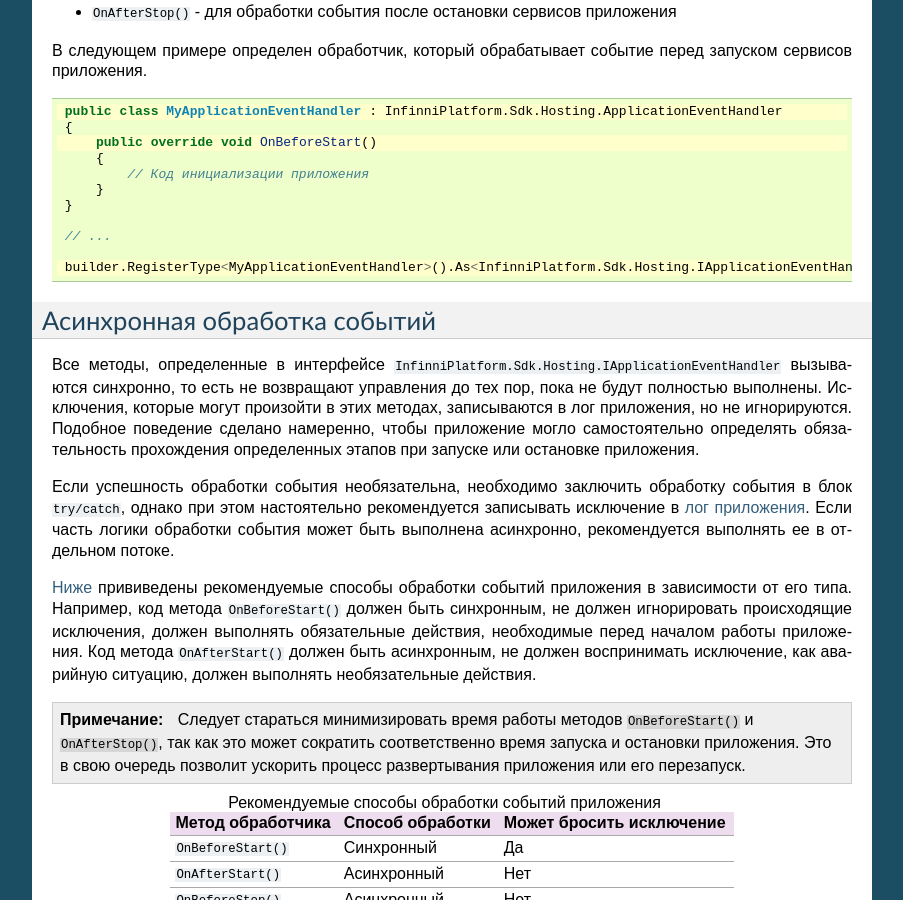
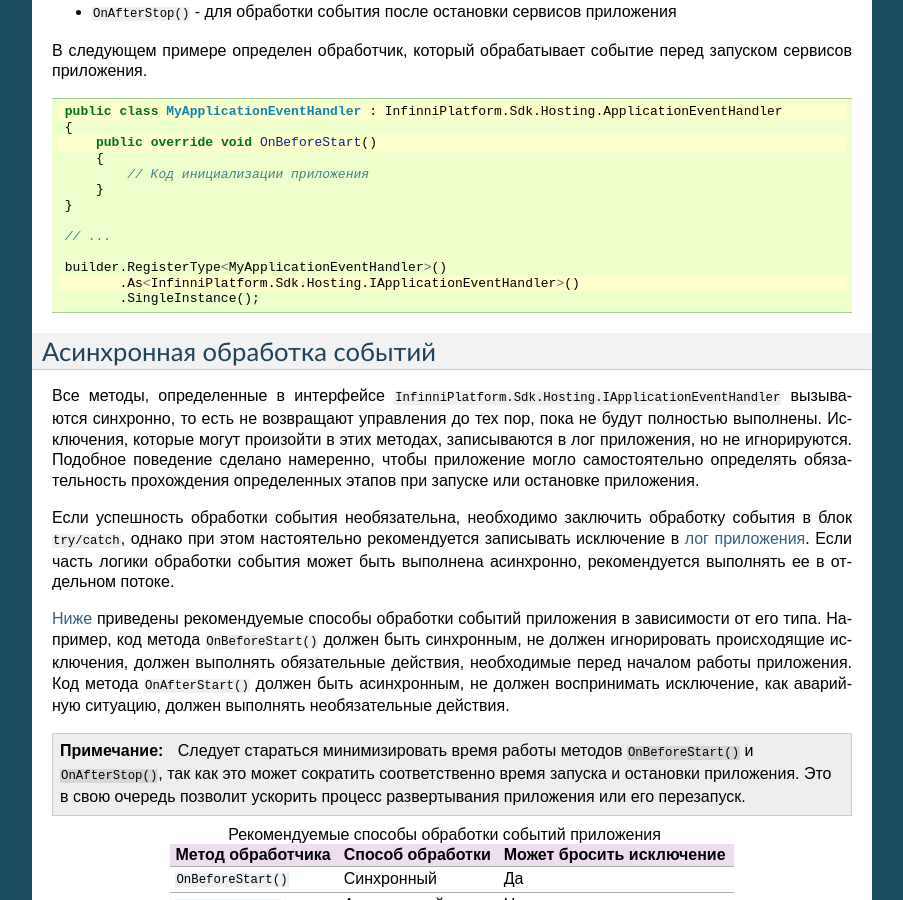
Before and after one commit to InfinniPlatform/InfinniPlatform.readthedocs.org, a Sphinx documentation site: the page built from docs/source/03-hosting/index.rst, in a window 1280 px wide and 900 px high, scrolled down 1224 px. Shown: the whole window, without its empty margins (198-1101 px from the left). Built offline with Sphinx 7.4.7, drawn with Linux system fonts in a browser that asks for light colours; some of the changed lines change nothing that is shown; some of the changed text lies outside the part shown.

Commit message:
Fix Hosting part

```diff
--- a/docs/source/03-hosting/index.rst
+++ b/docs/source/03-hosting/index.rst
@@ -11,7 +11,7 @@
 Типы событий приложения
 -----------------------
 
-Приложения InfinniPlatform имеют возможность обарабатывать следующие события:
+Приложения InfinniPlatform имеют возможность обрабатывать следующие события:
 
 * Перед запуском сервисов приложения
 * После запуска сервисов приложения
@@ -67,7 +67,7 @@
 В следующем примере определен обработчик, который обрабатывает событие перед запуском сервисов приложения.
 
 .. code-block:: csharp
-   :emphasize-lines: 1,3,11
+   :emphasize-lines: 1,3,12
 
     public class MyApplicationEventHandler : InfinniPlatform.Sdk.Hosting.ApplicationEventHandler
     {
@@ -79,7 +79,9 @@
 
     // ...
 
-    builder.RegisterType<MyApplicationEventHandler>().As<InfinniPlatform.Sdk.Hosting.IApplicationEventHandler>().SingleInstance();
+    builder.RegisterType<MyApplicationEventHandler>()
+           .As<InfinniPlatform.Sdk.Hosting.IApplicationEventHandler>()
+           .SingleInstance();
 
 
 Асинхронная обработка событий
@@ -94,7 +96,7 @@
 настоятельно рекомендуется записывать исключение в :doc:`лог приложения </05-logging/index>`. Если часть логики обработки
 события может быть выполнена асинхронно, рекомендуется выполнять ее в отдельном потоке.
 
-:ref:`Ниже <app-events>` прививедены рекомендуемые способы обработки событий приложения в зависимости от его типа. Например,
+:ref:`Ниже <app-events>` приведены рекомендуемые способы обработки событий приложения в зависимости от его типа. Например,
 код метода ``OnBeforeStart()`` должен быть синхронным, не должен игнорировать происходящие исключения, должен выполнять
 обязательные действия, необходимые перед началом работы приложения. Код метода ``OnAfterStart()`` должен быть асинхронным,
 не должен воспринимать исключение, как аварийную ситуацию, должен выполнять необязательные действия.
```
